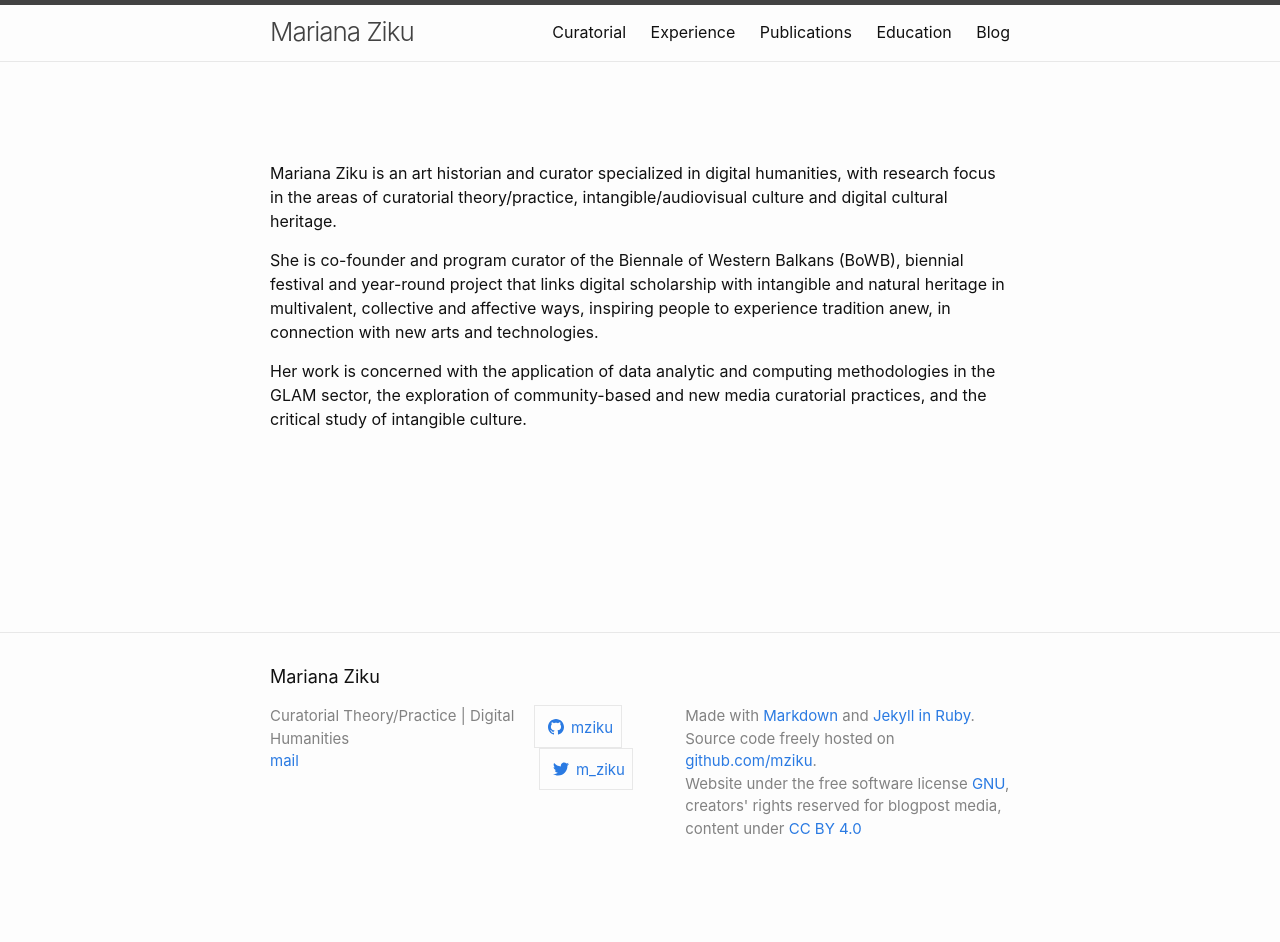
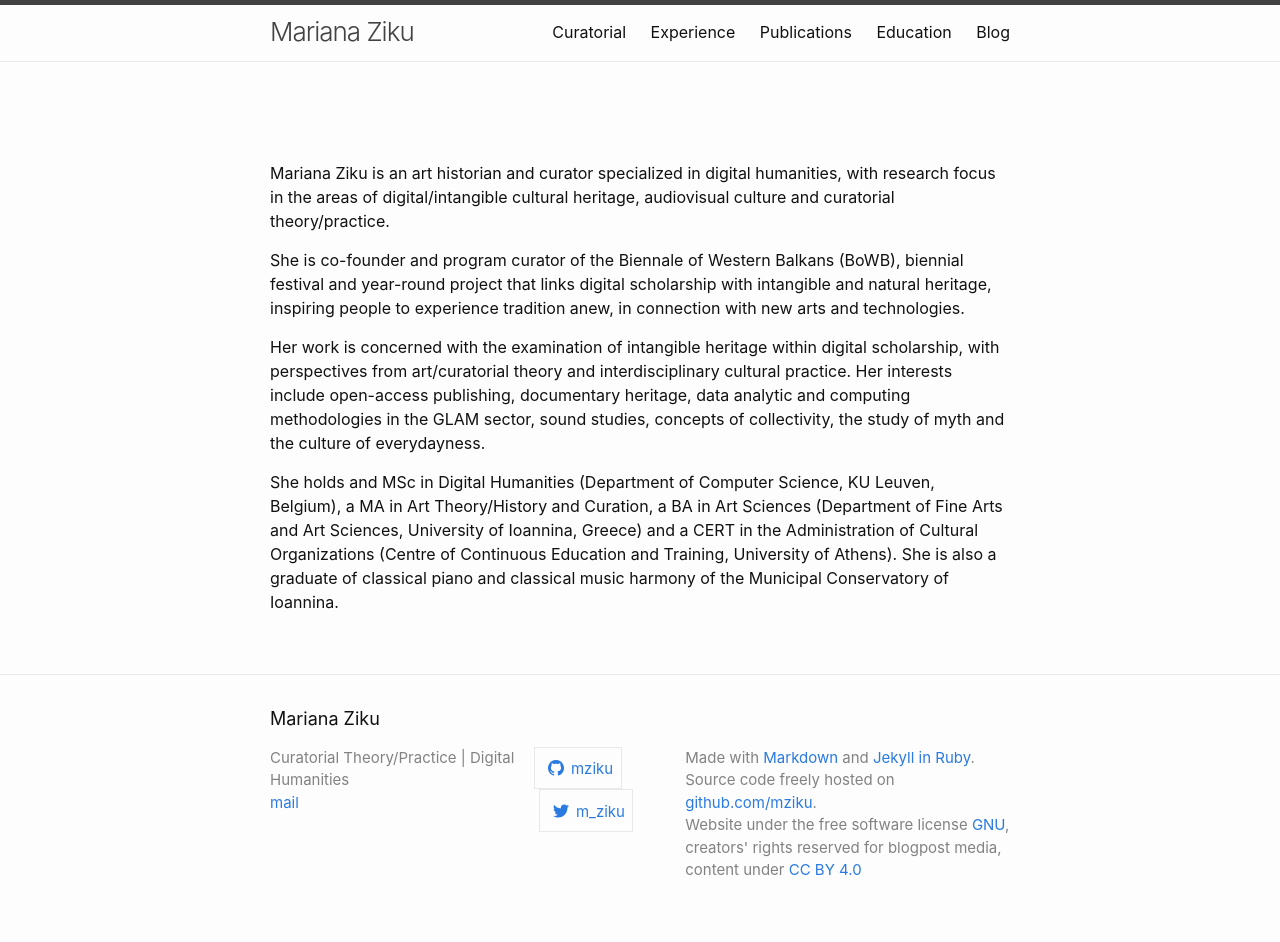
Before and after one commit to mziku/mziku.github.io, a Jekyll site: the page built from index.md, in a window 1280 px wide. Built offline with Jekyll 4.4.1, drawn with Linux system fonts in a browser that asks for light colours; before the commit the page ends 900 px from its top, so only the background shows below that.

Commit message:
Update index.md

```diff
--- a/index.md
+++ b/index.md
@@ -4,8 +4,10 @@ layout: page
 
 <br>
 
-Mariana Ziku is an art historian and curator specialized in digital humanities, with research focus in the areas of curatorial theory/practice, intangible/audiovisual culture and digital cultural heritage.
+Mariana Ziku is an art historian and curator specialized in digital humanities, with research focus in the areas of digital/intangible cultural heritage, audiovisual culture and curatorial theory/practice.
 
-She is co-founder and program curator of the Biennale of Western Balkans (BoWB), biennial festival and year-round project that links digital scholarship with intangible and natural heritage in multivalent, collective and affective ways, inspiring people to experience tradition anew, in connection with new arts and technologies.
+She is co-founder and program curator of the Biennale of Western Balkans (BoWB), biennial festival and year-round project that links digital scholarship with intangible and natural heritage, inspiring people to experience tradition anew, in connection with new arts and technologies.
 
-Her work is concerned with the application of data analytic and computing methodologies in the GLAM sector, the exploration of community-based and new media curatorial practices, and the critical study of intangible culture.
+Her work is concerned with the examination of intangible heritage within digital scholarship, with perspectives from art/curatorial theory and interdisciplinary cultural practice. Her interests include open-access publishing, documentary heritage, data analytic and computing methodologies in the GLAM sector, sound studies, concepts of collectivity, the study of myth and the culture of everydayness.
+
+She holds and MSc in Digital Humanities (Department of Computer Science, KU Leuven, Belgium), a MA in Art Theory/History and Curation, a BA in Art Sciences (Department of Fine Arts and Art Sciences, University of Ioannina, Greece) and a CERT in the Administration of Cultural Organizations (Centre of Continuous Education and Training, University of Athens). She is also a graduate of classical piano and classical music harmony of the Municipal Conservatory of Ioannina.
```
